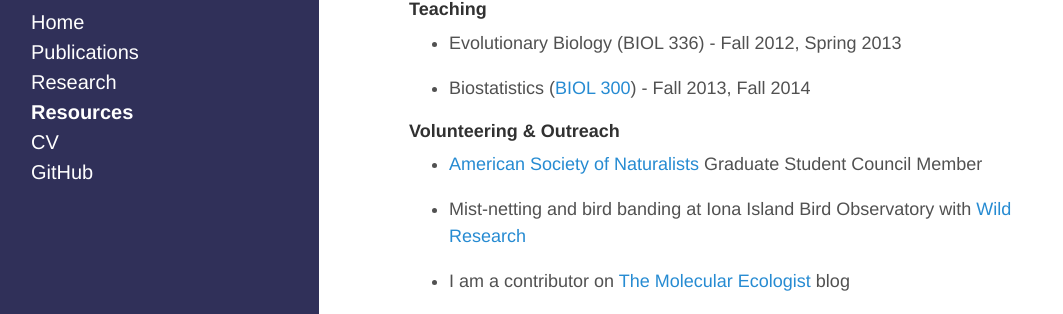
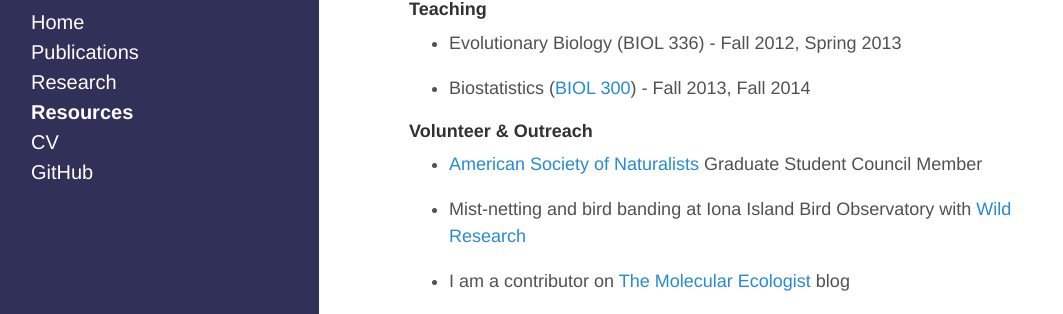
Before and after one commit to kjgilbert/kjgilbert.github.io, a Jekyll site: the page built from resources.md, in a window 1280 px wide and 900 px high, scrolled down 548 px. Shown: the part 236-550 px from the top of the window, without its empty margins (5-1068 px from the left). Built offline with Jekyll 4.4.1, drawn with Linux system fonts in a browser that asks for light colours; Markdown is read by kramdown in place of the engine named in the settings.

Commit message:
small edit

```diff
--- a/resources.md
+++ b/resources.md
@@ -32,7 +32,7 @@ Data stored on [Dryad](http://datadryad.org/):
 - Biostatistics ([BIOL 300](http://www.zoology.ubc.ca/~whitlock/bio300/)) - Fall 2013, Fall 2014
 
 
-#### Volunteering & Outreach
+#### Volunteer & Outreach
 
 - [American Society of Naturalists](http://www.amnat.org/home.html) Graduate Student Council Member
 
```
